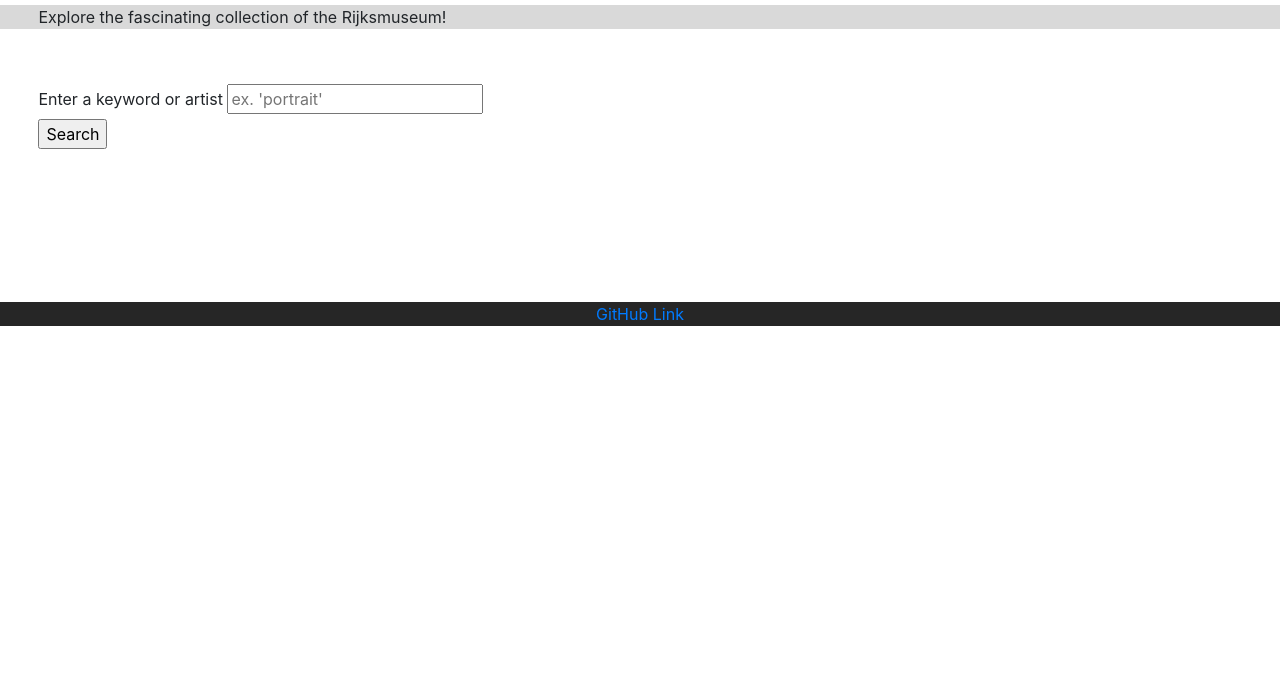
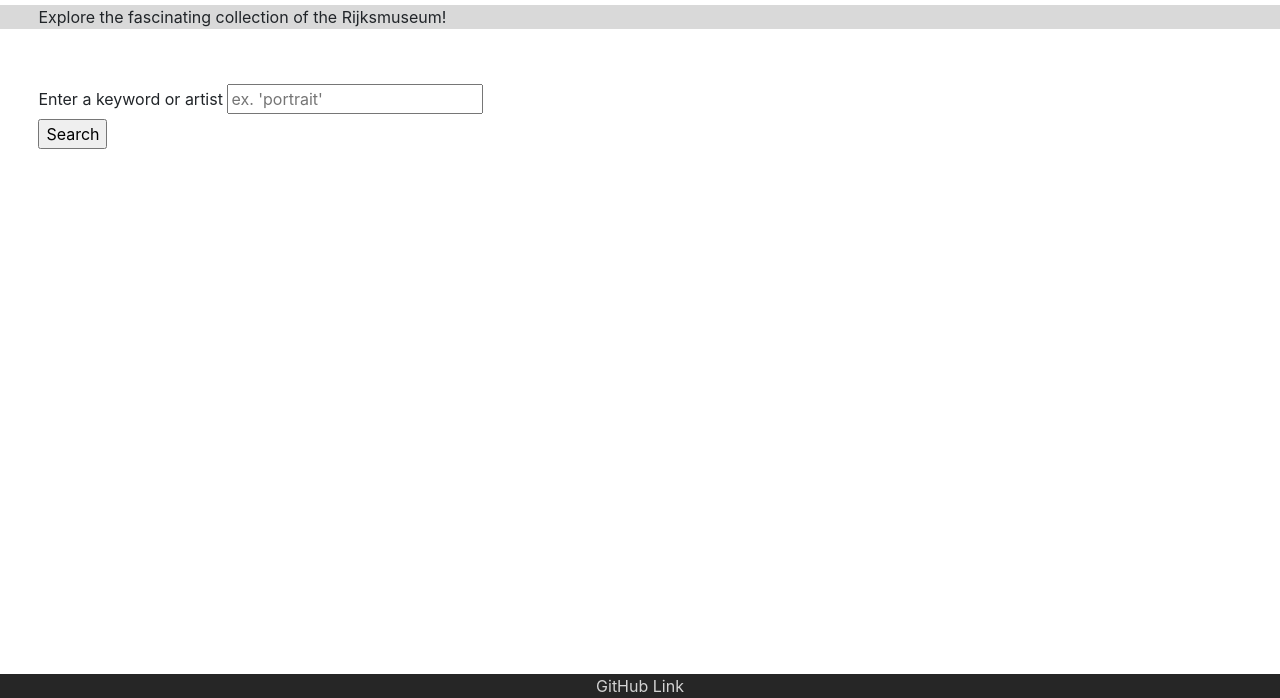
Before and after one commit to AddisonRitchie/creativeprojecttwo, a plain HTML site: page index.html in a window 1280 px wide. Shown: the part 102-800 px from the top of the page. Drawn offline with nearby package versions, Linux system fonts and the light colour scheme.

Commit message:
paranoid

```diff
--- a/style.css
+++ b/style.css
@@ -2,13 +2,17 @@
 
 
 .footer {
-  /*position: fixed;*/
+  position: fixed;
   left: 0;
   bottom: 0;
   width: 100%;
   background-color: #262626;
   color: white;
   text-align: center;
+}
+
+.footer a:link {
+    color: lightgrey;
 }
 
 .header h1 {
@@ -89,3 +93,14 @@
     font-size: large;
 
 }
+
+/*a:link, a:active {*/
+/*    text-decoration: none;*/
+
+/*}*/
+a:hover {
+    color: black;
+}
+a:active {
+    color: gray;
+}
```
Also changed, not shown: script.js (+13 -0 lines).
